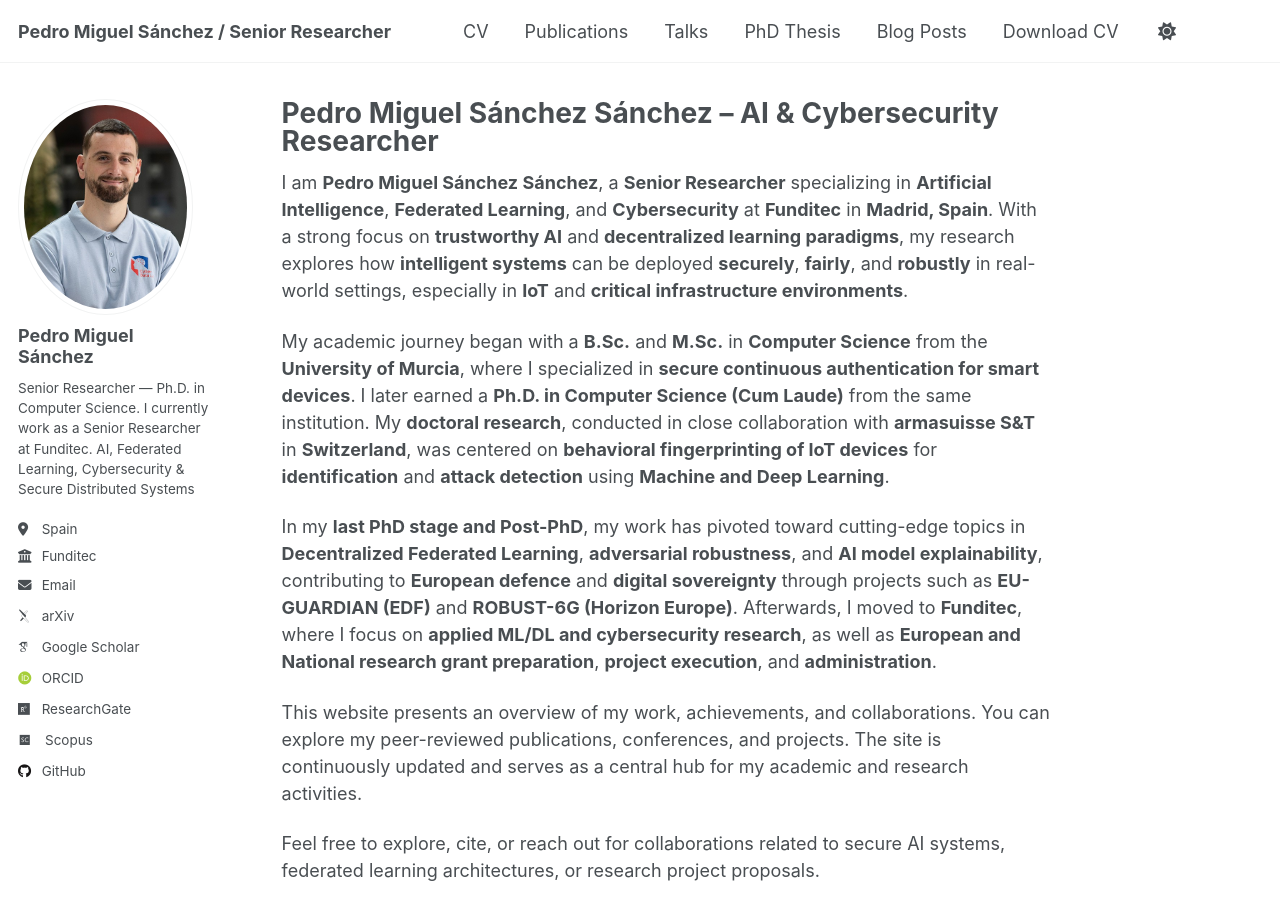
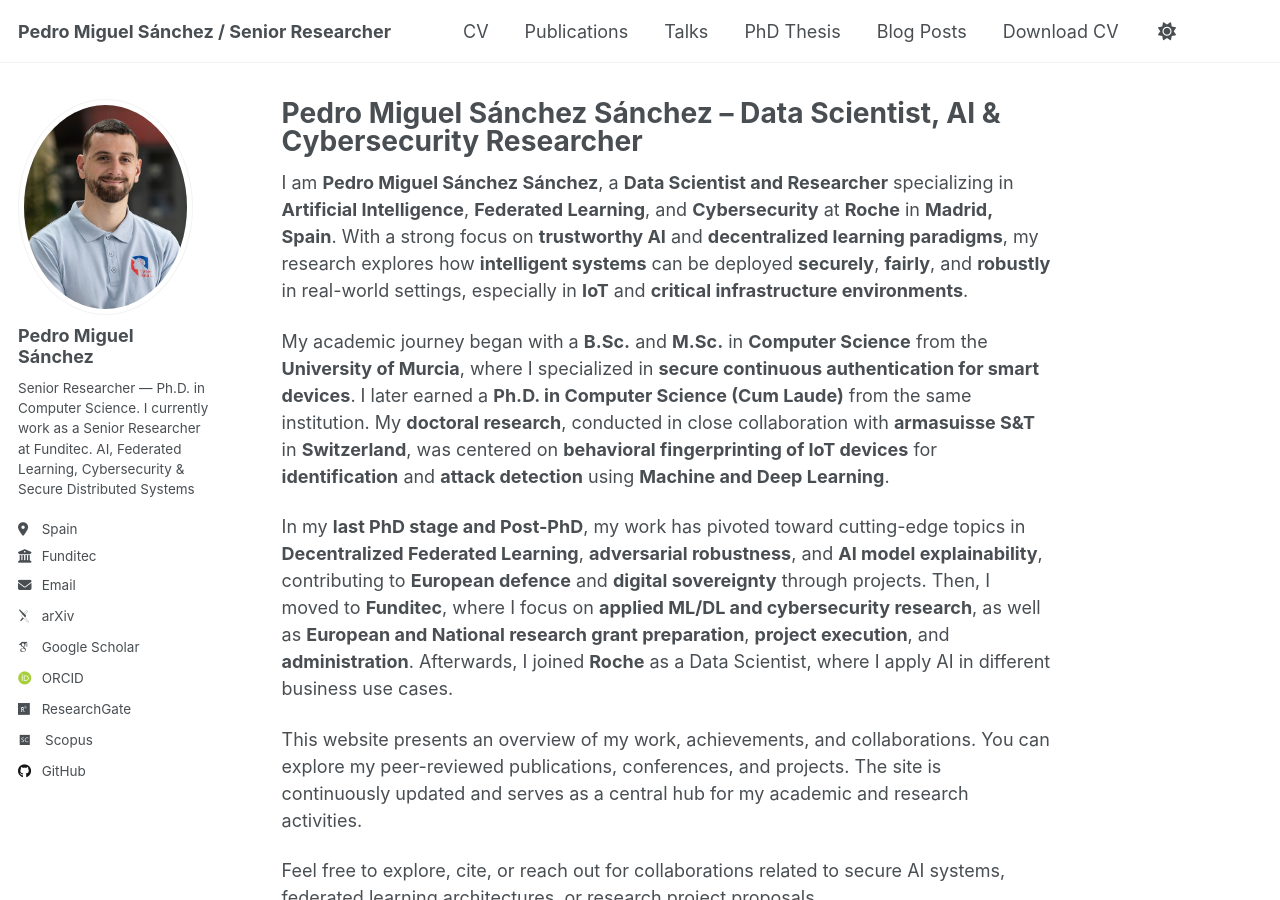
Before and after one commit to sxz0/sxz0.github.io, a Jekyll site: the page built from _pages/about.md, in a window 1280 px wide and 900 px high. Built offline with Jekyll 4.4.1, drawn with Linux system fonts in a browser that asks for light colours; some web fonts are replaced.

Commit message:
Update about.md

```diff
--- a/_pages/about.md
+++ b/_pages/about.md
@@ -1,17 +1,17 @@
 ---
 permalink: /
-title: "Pedro Miguel Sánchez Sánchez – AI & Cybersecurity Researcher"
+title: "Pedro Miguel Sánchez Sánchez – Data Scientist, AI & Cybersecurity Researcher"
 author_profile: true
 redirect_from:
   - /about/
   - /about.html
 ---
 
-I am **Pedro Miguel Sánchez Sánchez**, a **Senior Researcher** specializing in **Artificial Intelligence**, **Federated Learning**, and **Cybersecurity** at **Funditec** in **Madrid, Spain**. With a strong focus on **trustworthy AI** and **decentralized learning paradigms**, my research explores how **intelligent systems** can be deployed **securely**, **fairly**, and **robustly** in real-world settings, especially in **IoT** and **critical infrastructure environments**.
+I am **Pedro Miguel Sánchez Sánchez**, a **Data Scientist and Researcher** specializing in **Artificial Intelligence**, **Federated Learning**, and **Cybersecurity** at **Roche** in **Madrid, Spain**. With a strong focus on **trustworthy AI** and **decentralized learning paradigms**, my research explores how **intelligent systems** can be deployed **securely**, **fairly**, and **robustly** in real-world settings, especially in **IoT** and **critical infrastructure environments**.
 
 My academic journey began with a **B.Sc.** and **M.Sc.** in **Computer Science** from the **University of Murcia**, where I specialized in **secure continuous authentication for smart devices**. I later earned a **Ph.D. in Computer Science (Cum Laude)** from the same institution. My **doctoral research**, conducted in close collaboration with **armasuisse S&T** in **Switzerland**, was centered on **behavioral fingerprinting of IoT devices** for **identification** and **attack detection** using **Machine and Deep Learning**.
 
-In my **last PhD stage and Post-PhD**, my work has pivoted toward cutting-edge topics in **Decentralized Federated Learning**, **adversarial robustness**, and **AI model explainability**, contributing to **European defence** and **digital sovereignty** through projects such as **EU-GUARDIAN (EDF)** and **ROBUST-6G (Horizon Europe)**. Afterwards, I moved to **Funditec**, where I focus on **applied ML/DL and cybersecurity research**, as well as **European and National research grant preparation**, **project execution**, and **administration**.
+In my **last PhD stage and Post-PhD**, my work has pivoted toward cutting-edge topics in **Decentralized Federated Learning**, **adversarial robustness**, and **AI model explainability**, contributing to **European defence** and **digital sovereignty** through projects. Then, I moved to **Funditec**, where I focus on **applied ML/DL and cybersecurity research**, as well as **European and National research grant preparation**, **project execution**, and **administration**. Afterwards, I joined **Roche** as a Data Scientist, where I apply AI in different business use cases.
 
 This website presents an overview of my work, achievements, and collaborations. You can explore my peer-reviewed publications, conferences, and projects. The site is continuously updated and serves as a central hub for my academic and research activities.
 
```
